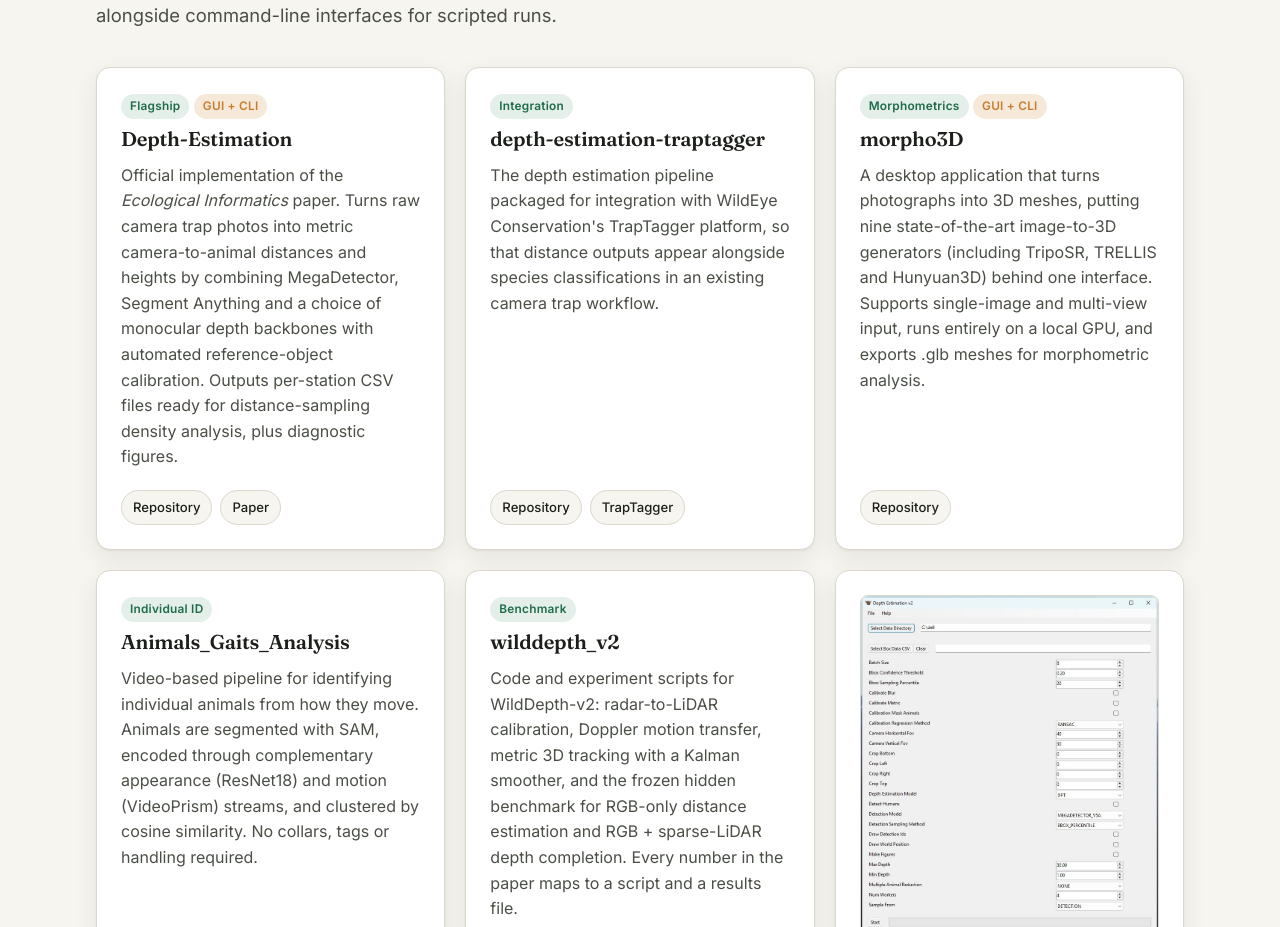
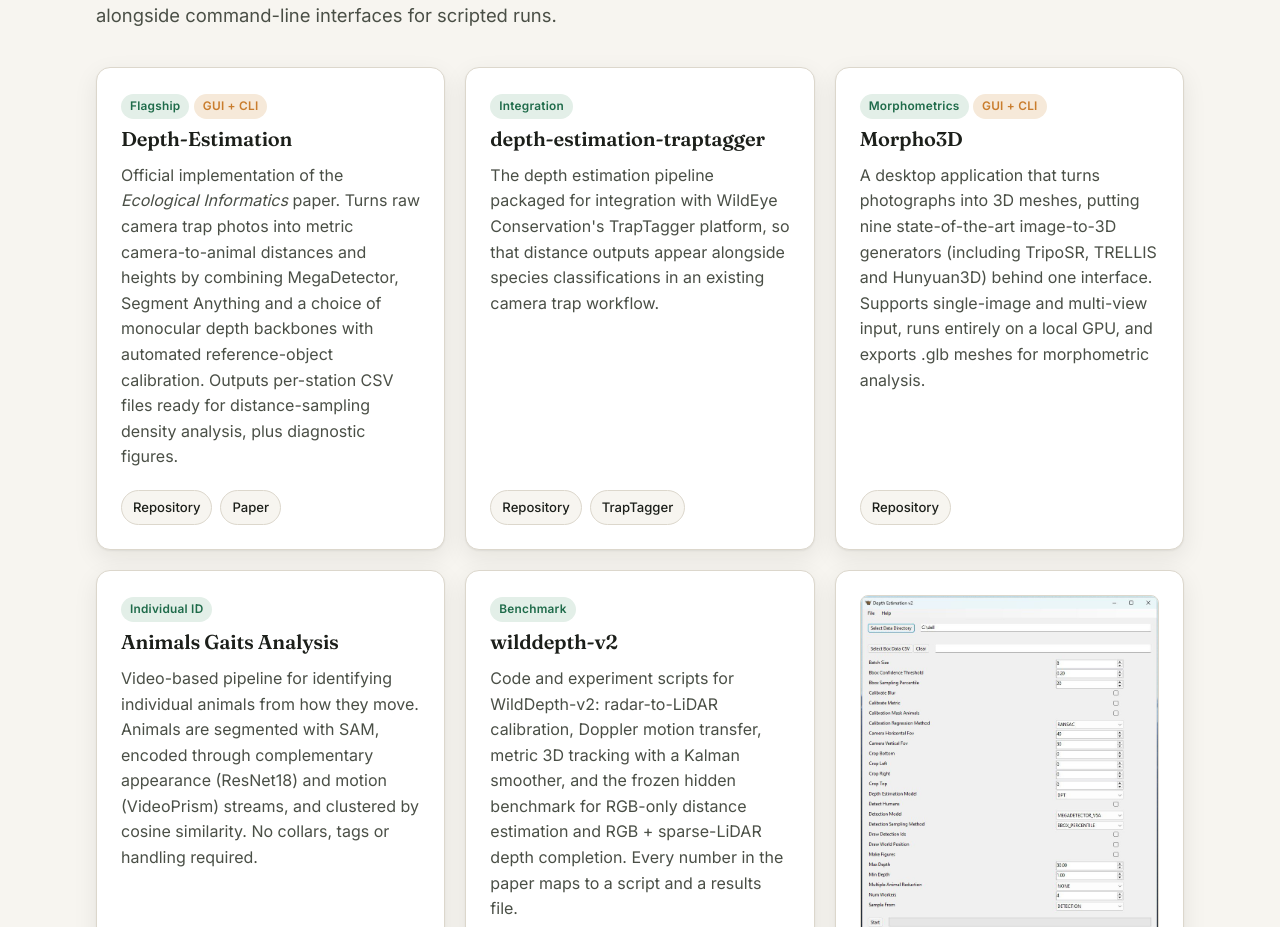
Before and after one commit to Morphocam/morphocam.github.io, a plain HTML site: page index.html in a window 1280 px wide. Shown: the part 4100-5027 px from the top of the page. Drawn offline with Linux system fonts and the light colour scheme.

Commit message:
main page updated

```diff
--- a/index.html
+++ b/index.html
@@ -161,7 +161,7 @@
       </div>
       <div class="card">
         <div><span class="tag">Morphometrics</span> <span class="tag ochre">GUI + CLI</span></div>
-        <h3>morpho3D</h3>
+        <h3>Morpho3D</h3>
         <p>A desktop application that turns photographs into 3D meshes, putting nine state-of-the-art image-to-3D generators (including TripoSR, TRELLIS and Hunyuan3D) behind one interface. Supports single-image and multi-view input, runs entirely on a local GPU, and exports .glb meshes for morphometric analysis.</p>
         <div class="links">
           <a class="chip" href="https://github.com/Morphocam/morpho3D" target="_blank" rel="noopener">Repository</a>
@@ -169,7 +169,7 @@
       </div>
       <div class="card">
         <div><span class="tag">Individual ID</span></div>
-        <h3>Animals_Gaits_Analysis</h3>
+        <h3>Animals Gaits Analysis</h3>
         <p>Video-based pipeline for identifying individual animals from how they move. Animals are segmented with SAM, encoded through complementary appearance (ResNet18) and motion (VideoPrism) streams, and clustered by cosine similarity. No collars, tags or handling required.</p>
         <div class="links">
           <a class="chip" href="https://github.com/Morphocam/Animals_Gaits_Analysis" target="_blank" rel="noopener">Repository</a>
@@ -178,7 +178,7 @@
       </div>
       <div class="card">
         <div><span class="tag">Benchmark</span></div>
-        <h3>wilddepth_v2</h3>
+        <h3>wilddepth-v2</h3>
         <p>Code and experiment scripts for WildDepth-v2: radar-to-LiDAR calibration, Doppler motion transfer, metric 3D tracking with a Kalman smoother, and the frozen hidden benchmark for RGB-only distance estimation and RGB + sparse-LiDAR depth completion. Every number in the paper maps to a script and a results file.</p>
         <div class="links">
           <a class="chip" href="https://github.com/Morphocam/wilddepth_v2" target="_blank" rel="noopener">Repository</a>
```
